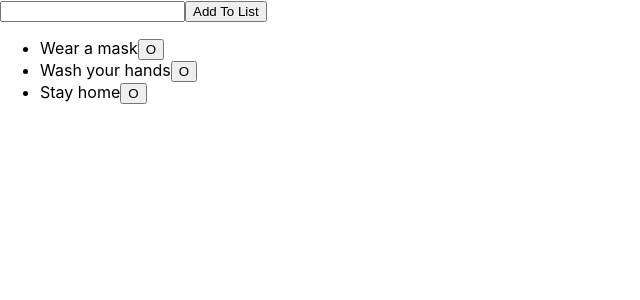
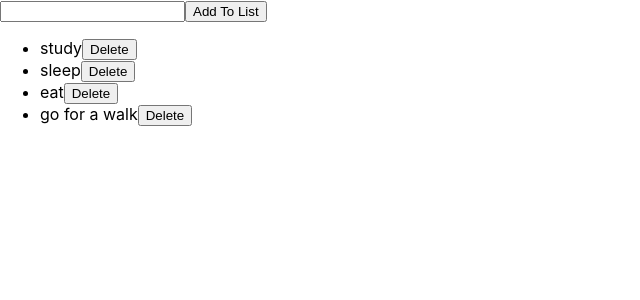
Before and after one commit to ilker79/React-to-do-list-practice, a React (Create React App) app: page / in a window 1280 px wide. Shown: the top 300 px of the page, without its empty margins (0-640 px from the left). Built offline with nearby package versions, Linux system fonts and the light colour scheme.

Commit message:
adding this practice to my personal repo

```diff
--- a/src/components/App/App.js
+++ b/src/components/App/index.js
@@ -1,34 +1,34 @@
 import React, { useState } from "react";
 import "./App.css";
 import Input from "../Input/index";
-import List from "../List/Index";
-// import ListItems from "../List/ListItems/index";
+import List from "../List/index";
 
-let myList = ["Wear a mask", "Wash your hands", "Stay home"];
+let toDoList = ["study", "sleep", "eat", "go for a walk"];
 
 function App() {
   const [text, setText] = useState("");
-  const [list, setList] = useState(myList);
+  const [list, setList] = useState(toDoList);
 
   function getText(e) {
     let textValue = e.target.value;
     setText(textValue);
   }
 
-  function addToList() {
+  function addToList(){
     let addItemToList = [...list, text];
     setList(addItemToList);
     console.log(addItemToList);
   }
 
-  function setLst(item) {
-    return setList(item);
+  function deleteItem(index){
+    let itemDeletedList = [...list.slice(0, index), ...list.slice(index+1)];
+    setList(itemDeletedList);
   }
 
   return (
     <div>
-      <Input getText={getText} addButton={addToList} />
-      <List list={list} setLst={setLst} />
+      <Input getText={getText} addButton={addToList}/>
+      <List list={list} deleteButton={deleteItem}/>
     </div>
   );
 }
--- a/src/components/Input/index.js
+++ b/src/components/Input/index.js
@@ -1,6 +1,7 @@
 import React from "react";
 
 function Input({ getText, addButton }) {
+
   return (
     <div>
       <input onChange={getText} />
--- a/src/components/List/Index.js
+++ b/src/components/List/Index.js
@@ -1,26 +1,13 @@
-import ListItems from "./ListItems/index"
+import React from 'react';
 
-function List({ list, setLst }) { //accepts two props here
-
-
-  function deleteItems(index){
-    let itemDeletedList = [...list.slice(0, index), ...list.slice(index+1)];
-    setLst(itemDeletedList);
-  }
-
-  return (
-    <div>
-      <ul>
-        {list.map((item, index) => (
-          <li key={index}>{item}
-          <ListItems class="list-items" deleteItems={deleteItems} index={index}/>
-          </li>
-        ))}
-      </ul>
-    </div>
-  );
-
-
+function List({list, deleteButton}){
+    return(
+        <div>
+            <ul>
+                {list.map((item, index) =><li>{item}<button onClick={() => deleteButton(index)}>Delete</button></li>)}
+            </ul>
+        </div>
+    );
 }
 
 export default List;
--- a/src/components/List/ListItems/index.js
+++ /dev/null
@@ -1,15 +0,0 @@
-import React from "react";
-
-function ListItems({ text, deleteItems, index }) {
-  return (
-    <>
-      <button onClick={() => deleteItems(index)}> O </button>
-    </> //deleteItems used to have 2 parameters, text and index. Here button doesnt make sense, although it's now valid.
-  );
-}
-
-export default ListItems;
-
-//delete this whole component? Now redundant.
-// nuke from orbit if so
-//It's kind of working now
--- a/src/index.css
+++ b/src/index.css
@@ -1,17 +1,13 @@
 body {
   margin: 0;
-  font-family: -apple-system, BlinkMacSystemFont, "Segoe UI", "Roboto", "Oxygen",
-    "Ubuntu", "Cantarell", "Fira Sans", "Droid Sans", "Helvetica Neue",
+  font-family: -apple-system, BlinkMacSystemFont, 'Segoe UI', 'Roboto', 'Oxygen',
+    'Ubuntu', 'Cantarell', 'Fira Sans', 'Droid Sans', 'Helvetica Neue',
     sans-serif;
   -webkit-font-smoothing: antialiased;
   -moz-osx-font-smoothing: grayscale;
 }
 
 code {
-  font-family: source-code-pro, Menlo, Monaco, Consolas, "Courier New",
+  font-family: source-code-pro, Menlo, Monaco, Consolas, 'Courier New',
     monospace;
 }
-
-.list-items {
-  display: inline;
-}
--- a/src/index.js
+++ b/src/index.js
@@ -1,7 +1,7 @@
 import React from "react";
 import ReactDOM from "react-dom";
 import "./index.css";
-import App from "./components/App/App";
+import App from "./components/App";
 import reportWebVitals from "./reportWebVitals";
 
 ReactDOM.render(
```
